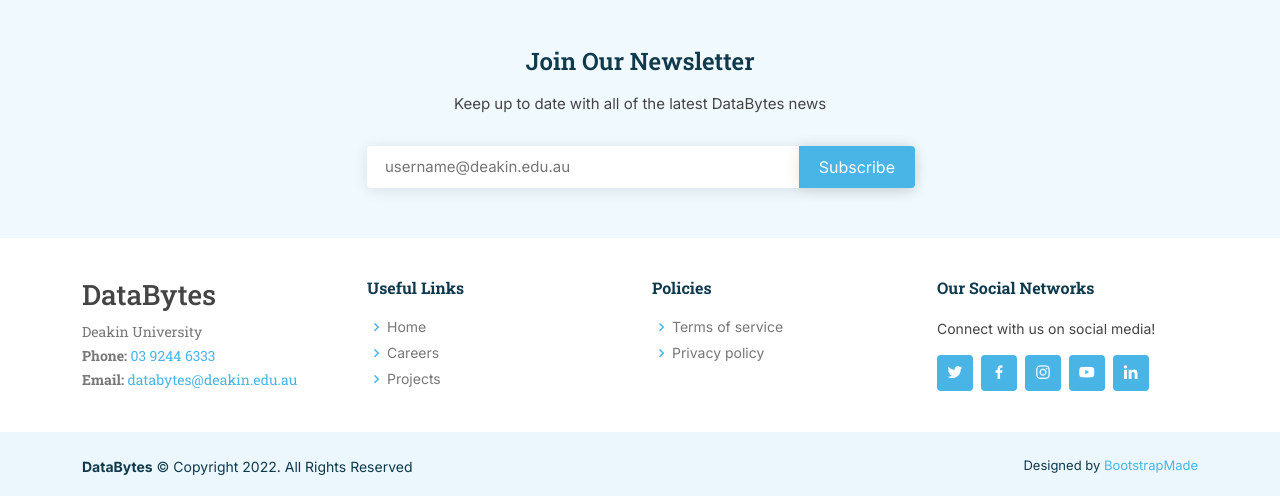
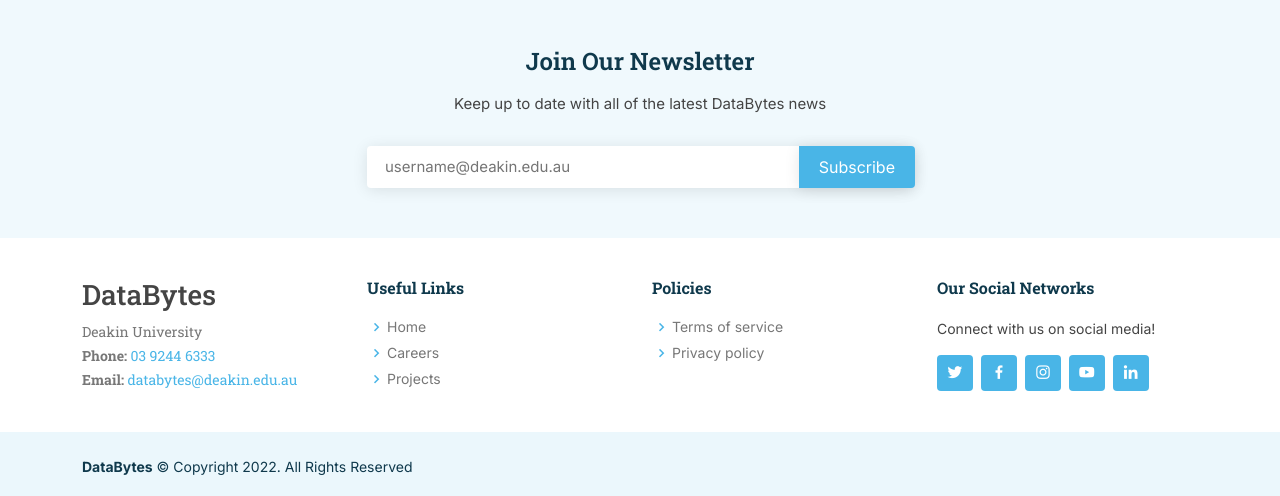
Before and after one commit to databytes-deakin/website, a Django app: page /career-details in a window 1280 px wide. Shown: the part 4247-4743 px from the top of the page. Run offline with Django 4.2, Linux system fonts and the light colour scheme; data comes from the database, SQL or seed files in the repository; some libraries are stand-ins or nearby versions.

Commit message:
Removed bootstrap branding from footer

```diff
--- a/databytes/DBweb/templates/footer.html
+++ b/databytes/DBweb/templates/footer.html
@@ -69,7 +69,6 @@
         <!-- You can delete the links only if you purchased the pro version. -->
         <!-- Licensing information: https://bootstrapmade.com/license/ -->
         <!-- Purchase the pro version with working PHP/AJAX contact form: https://bootstrapmade.com/butterfly-free-bootstrap-theme/ -->
-        Designed by <a href="https://bootstrapmade.com/">BootstrapMade</a>
       </div>
     </div>
   </footer><!-- End Footer -->
```
